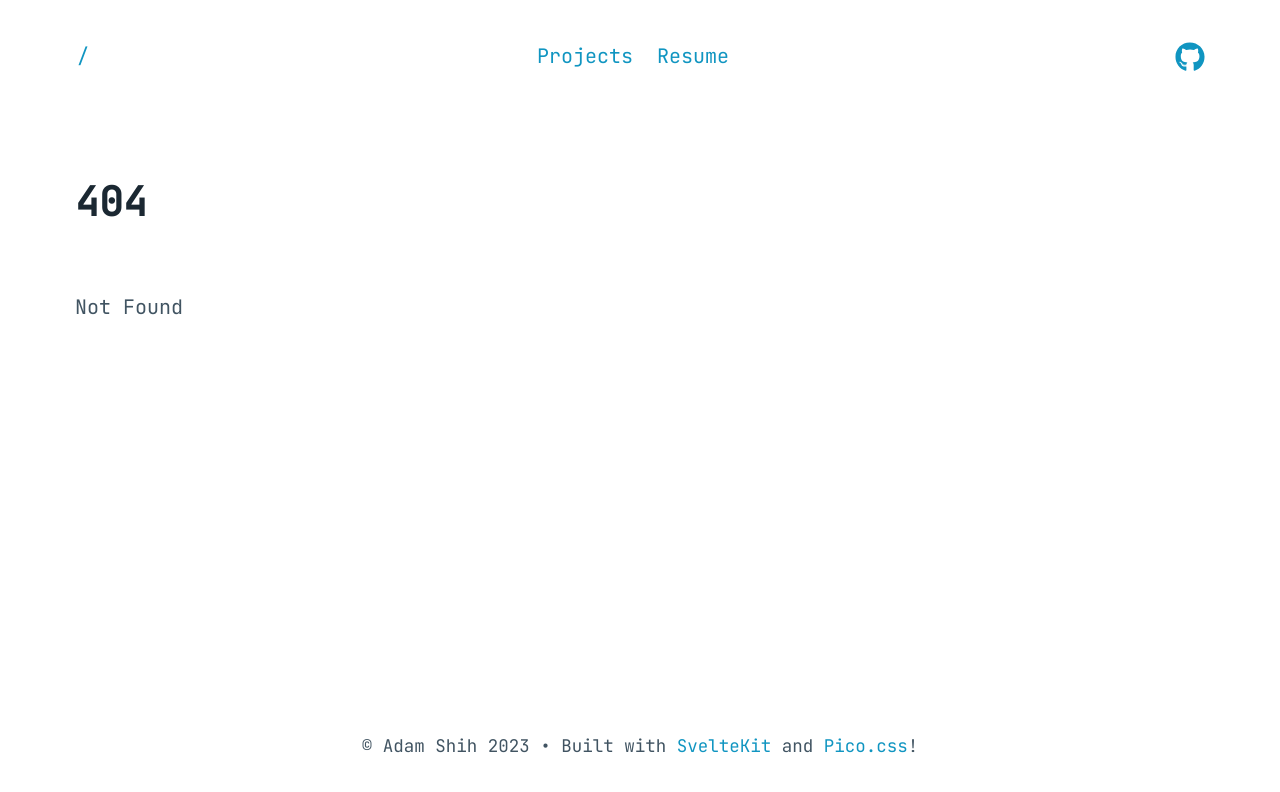
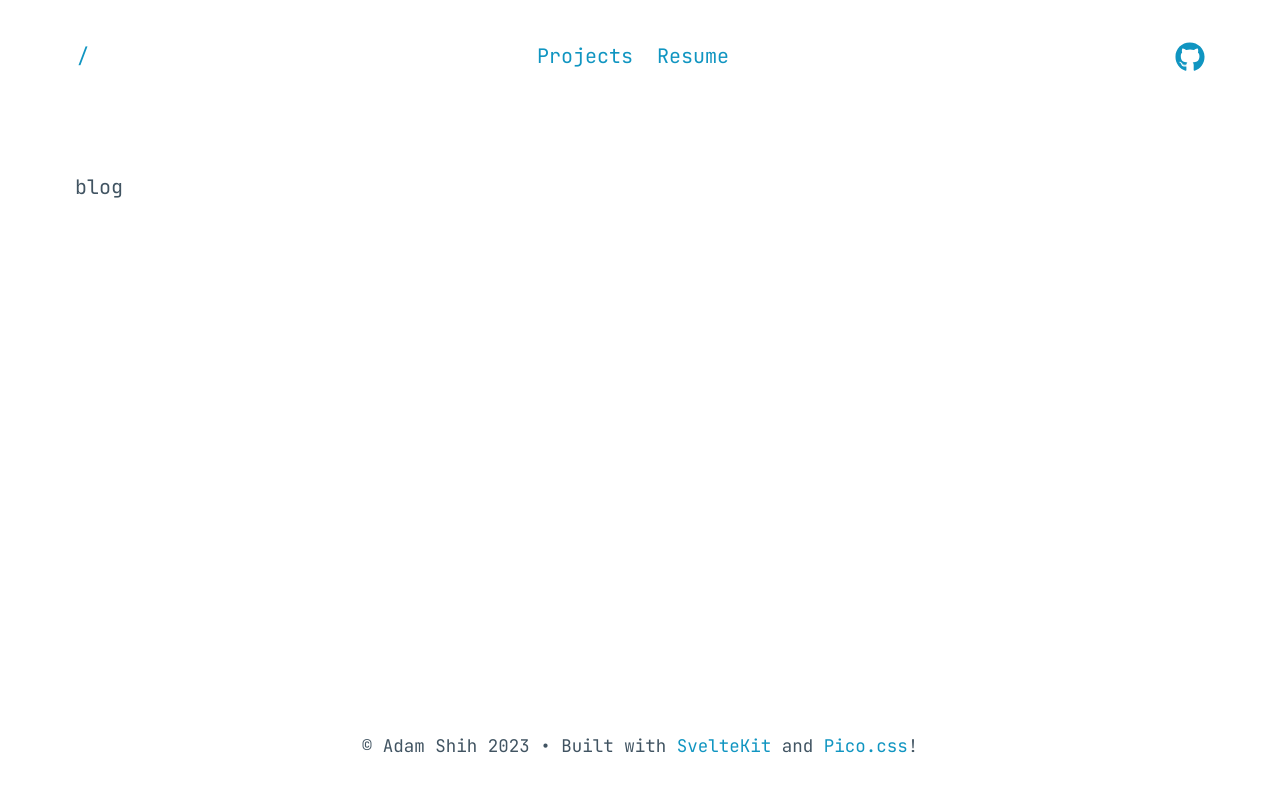
Before and after one commit to adam-shih/adamshih.dev, a SvelteKit app: page /blog in a window 1280 px wide. Before the commit this address had no page. Shown: the top 792 px of the page. Built offline with nearby package versions, Linux system fonts and the light colour scheme.

Commit message:
Starting blog

```diff
--- /dev/null
+++ b/src/routes/blog/+page.svelte
@@ -0,0 +1 @@
+<p>blog</p>
```
